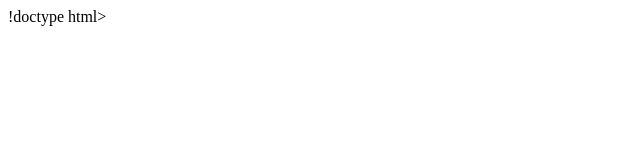
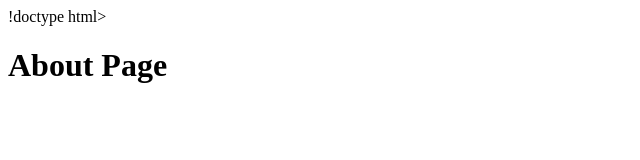
Before and after one commit to Edgarenv/GitDevNet, a plain HTML site: page about.html in a window 1280 px wide. Shown: the whole page, without its empty margins (0-640 px from the left). Drawn offline with Linux system fonts and the light colour scheme.

Commit message:
Updated About

```diff
--- a/about.html
+++ b/about.html
@@ -4,6 +4,6 @@
     <title>About Page</title>
   </head>
   <body>
-
+    <h1>About Page</h1>
   </body>
 </html>
```
